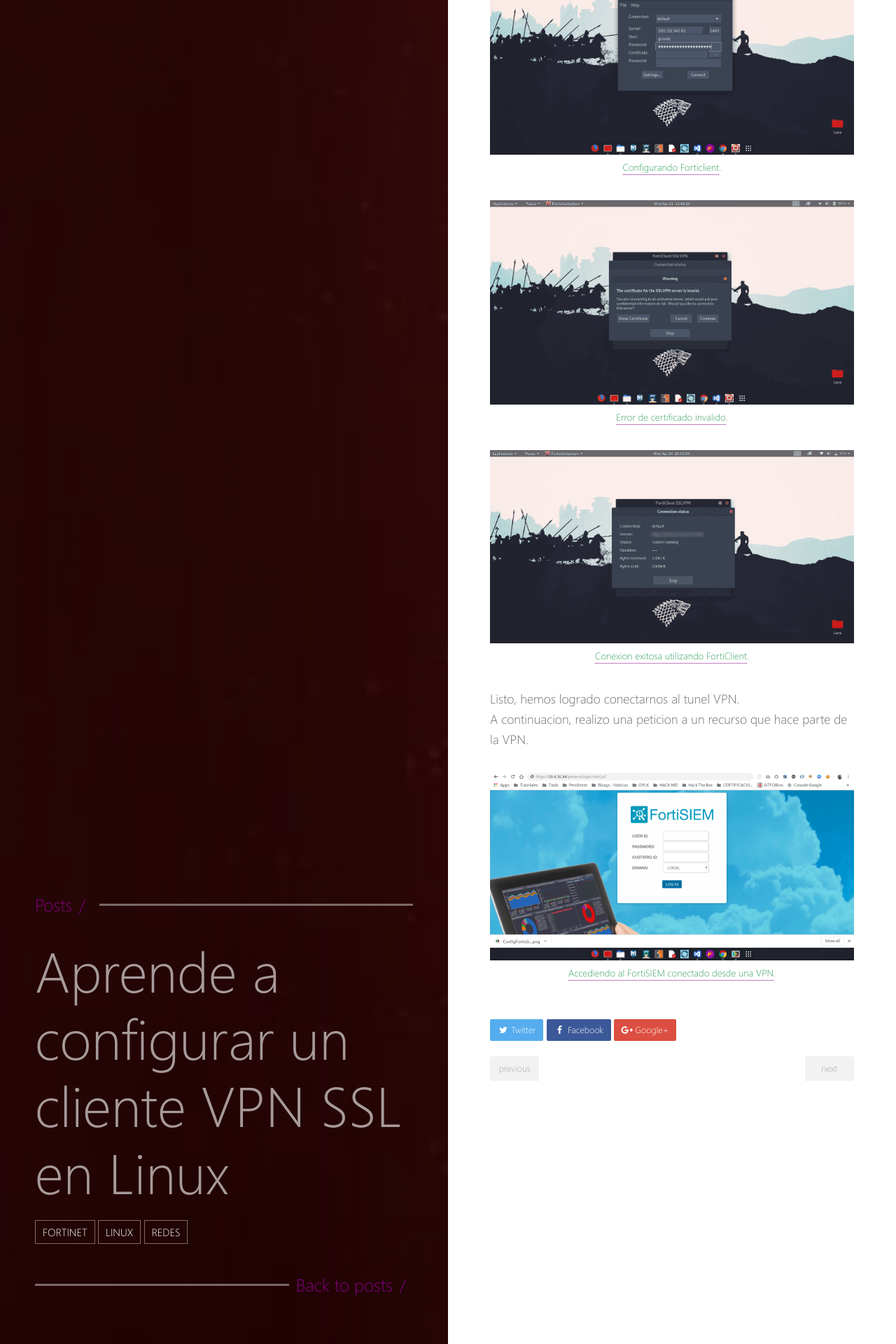
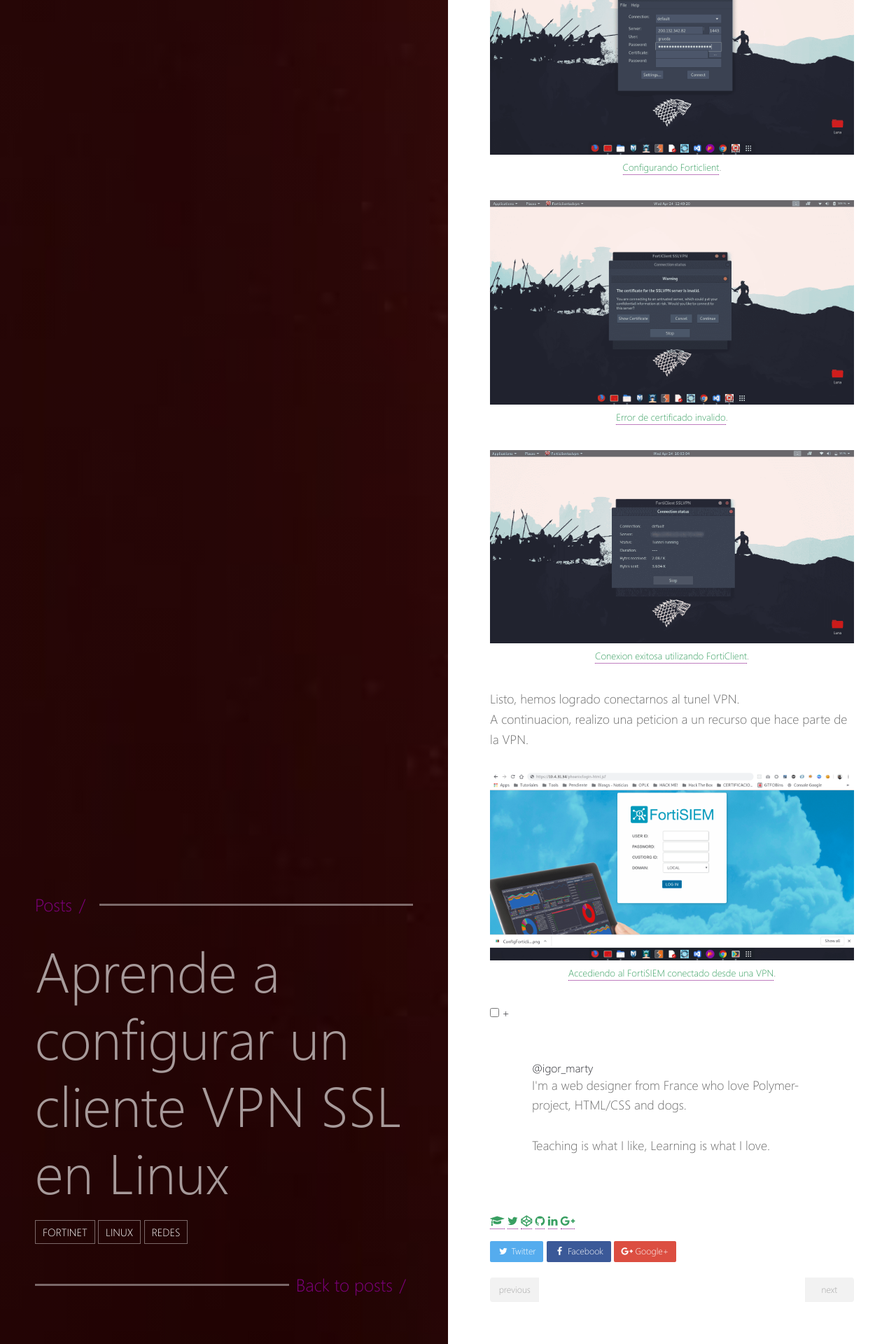
Before and after one commit to HackingProfessional/Security, a Jekyll site: the page built from _posts/2019-04-15-Como-instalar-forticlient-para-linux.md, in a window 1280 px wide. Shown: the part 1715-3635 px from the top of the page at 70% size. Built offline with Jekyll 4.4.1, drawn with Linux system fonts in a browser that asks for light colours.

Commit message:
Update 2019-04-15-Como-instalar-forticlient-para-linux.md

```diff
--- a/_posts/2019-04-15-Como-instalar-forticlient-para-linux.md
+++ b/_posts/2019-04-15-Como-instalar-forticlient-para-linux.md
@@ -91,3 +91,22 @@
     <a href="https://hackingprofessional.github.io/Security/Como-instalar-forticlient-para-linux" title="Accediendo al FortiSIEM conectado desde una VPN">Accediendo al FortiSIEM conectado desde una VPN</a>.
   </figcaption>
 </figure>
+
+<div class="profile-card-wrap">
+	<input id="check" type="checkbox" class="check"><label for="check" class="toggle"> + </label>
+	<div class="content" data-text="Hi there !">
+		<div class="title">@igor_marty</div>
+		<p>I'm a web designer from France who love Polymer-project, HTML/CSS and dogs. <br/> <br/> Teaching is what I like, Learning is what I love.</p>
+	</div>
+	<div class="link-info">
+		<div class="social">
+			<a class="link oc" href="https://openclassrooms.com/membres/igormarty" target="_blank"><i class="fa fa-graduation-cap"></i></a>
+			<a class="link tw" href="https://twitter.com/igor_marty" target="_blank"><i class="fa fa-twitter"></i></a>
+			<a class="link cp" href="https://codepen.io/IMarty/" target="_blank"><i class="fa fa-codepen"></i></a>
+			<a class="link gh" href="https://github.com/IMarty" target="_blank"><i class="fa fa-github"></i></a>
+			<a class="link li" href="https://fr.linkedin.com/in/igormarty" target="_blank"><i class="fa fa-linkedin"></i></a>
+			<a class="link gp" href="https://plus.google.com/u/0/+IgorMarty" target="_blank"><i class="fa fa-google-plus"></i></a>
+		</div>
+		<div class="photo"></div>
+	</div>
+</div>
```
